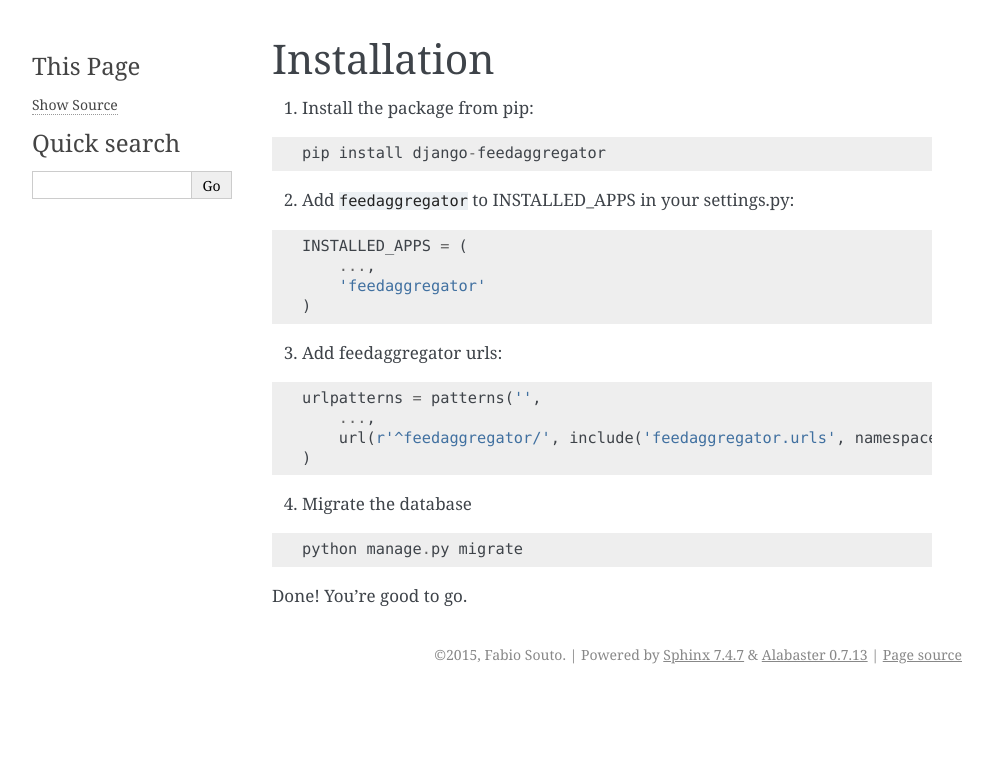
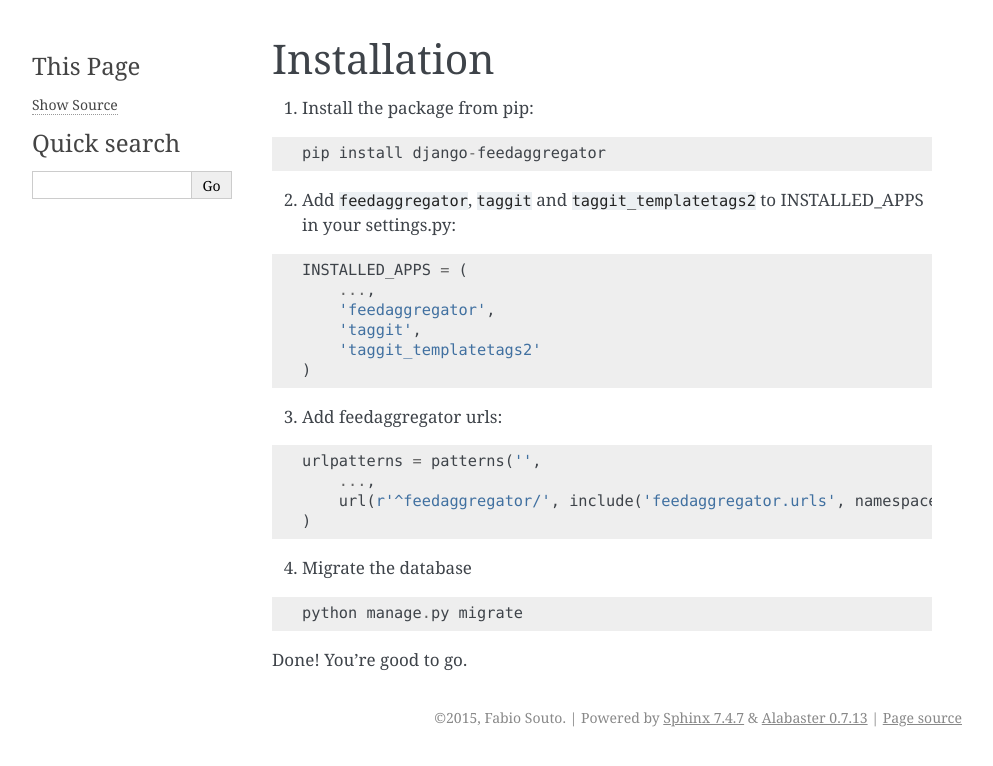
Before and after one commit to fasouto/django-feedaggregator, a Sphinx documentation site: the page built from docs/installation.rst, in a window 1280 px wide. Shown: the top 766 px of the page, without its empty margins (148-1141 px from the left). Built offline with Sphinx 7.4.7, drawn with Linux system fonts in a browser that asks for light colours.

Commit message:
Added missing apps

```diff
--- a/docs/installation.rst
+++ b/docs/installation.rst
@@ -7,13 +7,15 @@ Installation
 
     pip install django-feedaggregator
 
-2. Add ``feedaggregator`` to INSTALLED_APPS in your settings.py:
+2. Add ``feedaggregator``,  ``taggit`` and  ``taggit_templatetags2`` to INSTALLED_APPS in your settings.py:
 
 .. code-block:: python
 
     INSTALLED_APPS = (
         ...,
-        'feedaggregator'
+        'feedaggregator',
+        'taggit',
+        'taggit_templatetags2'
     )
 
 
```
